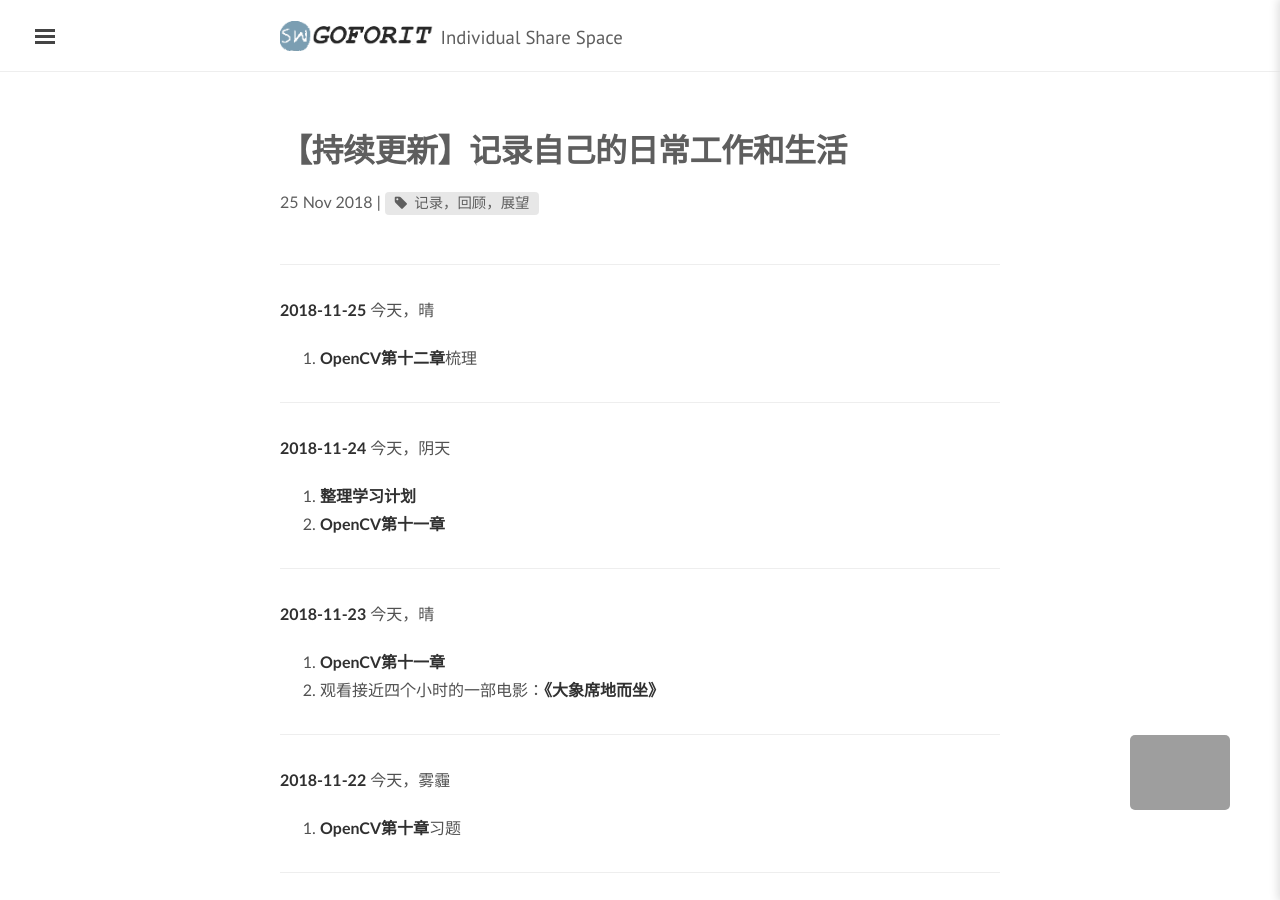
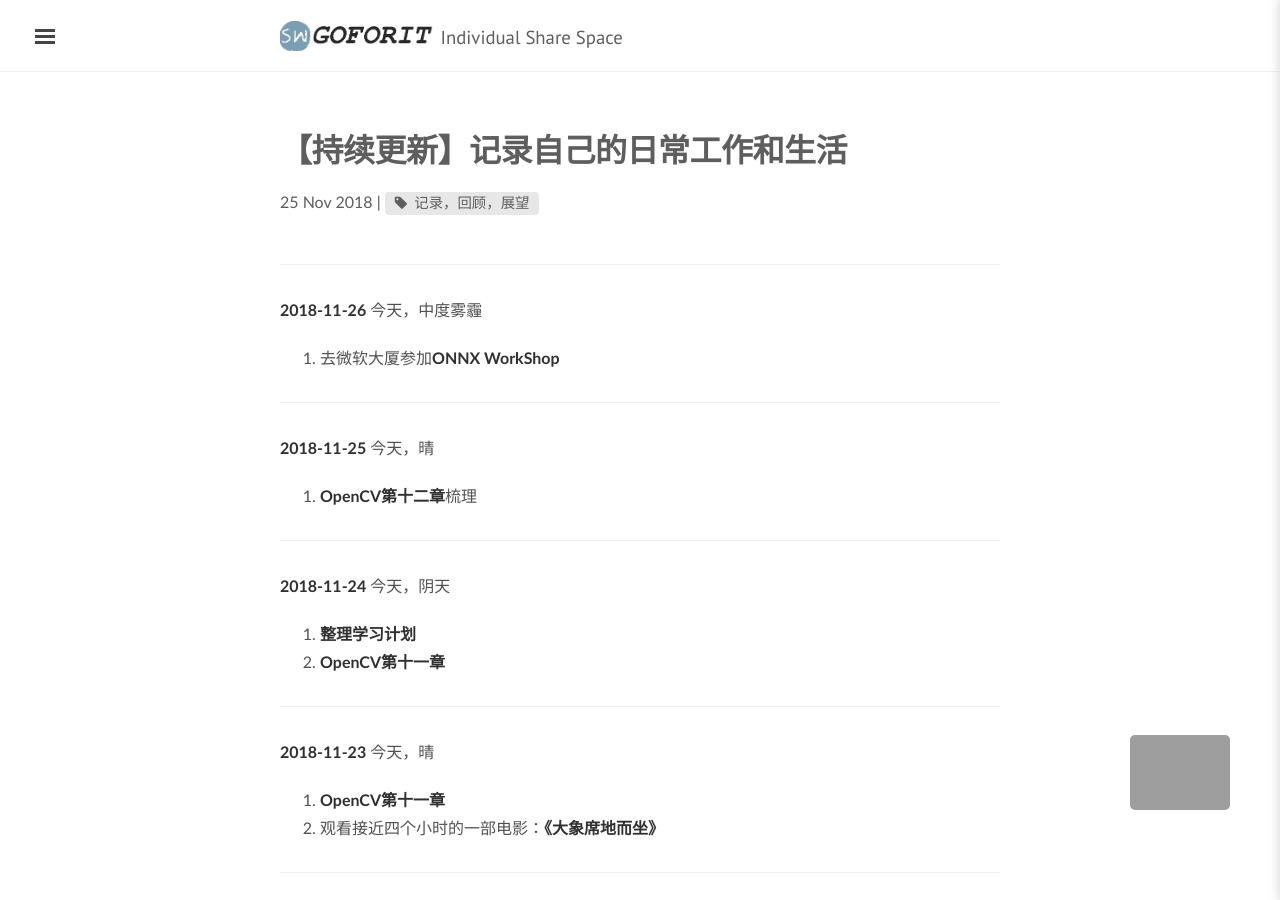
Before and after one commit to illust/illust.github.io, a Jekyll site: the page built from _posts/2018-11-25-works.md, in a window 1280 px wide and 900 px high. Built offline with Jekyll 4.4.1, drawn with Linux system fonts in a browser that asks for light colours; nearby versions of some CDN libraries; some web fonts are replaced; comment, search, counter and statistics services are not loaded.

Commit message:
add 11.26 works

```diff
--- a/_posts/2018-11-25-works.md
+++ b/_posts/2018-11-25-works.md
@@ -5,6 +5,11 @@ categories: [dailyposts]
 excerpt: 回到写日记的年月里，fight！
 tags: [记录，回顾，展望]
 ---
+----------------------------
+**2018-11-26**
+今天，中度雾霾
+1.   去微软大厦参加**ONNX WorkShop**
+
 ----------------------------
 **2018-11-25**
 今天，晴
```
